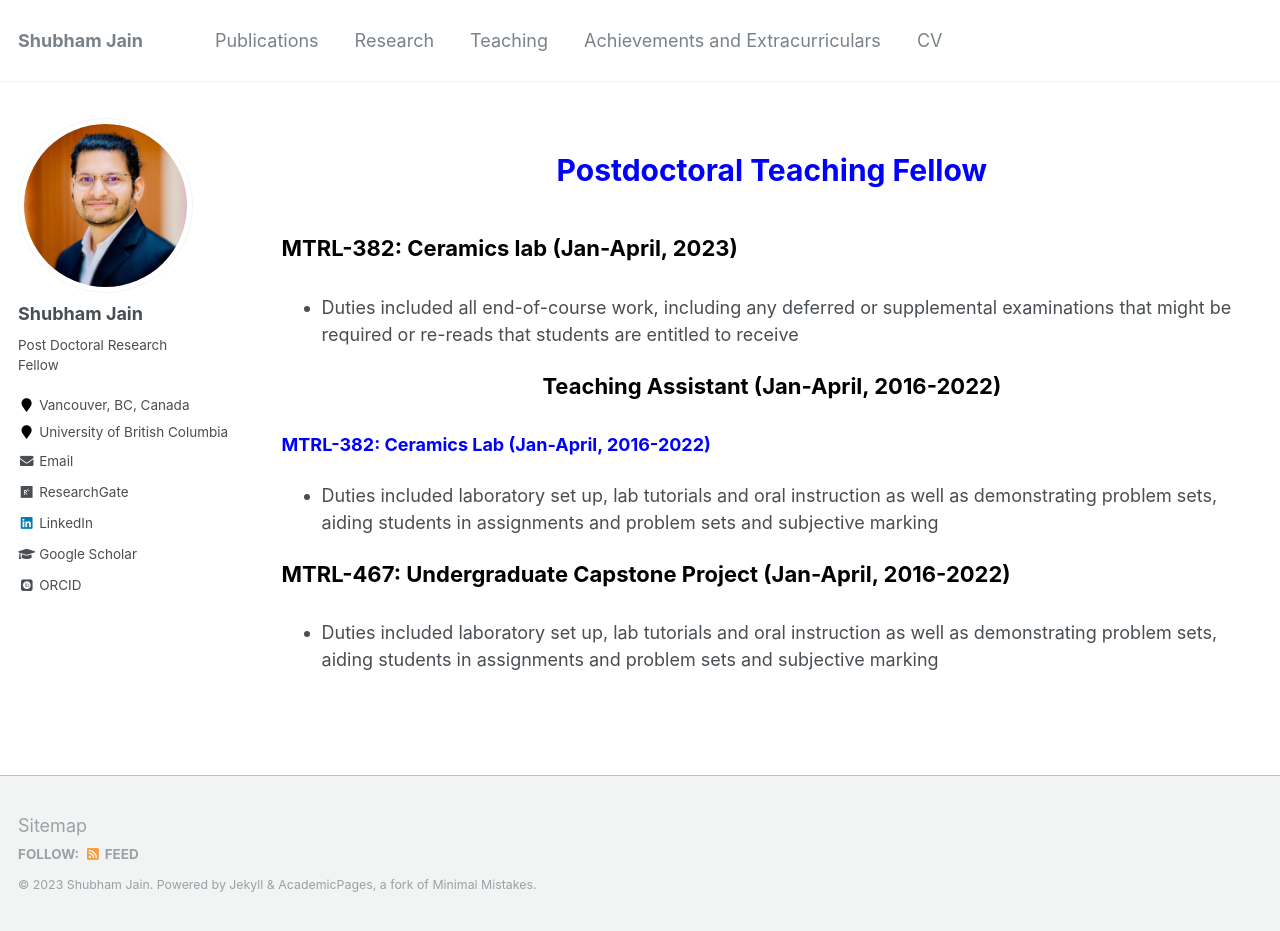
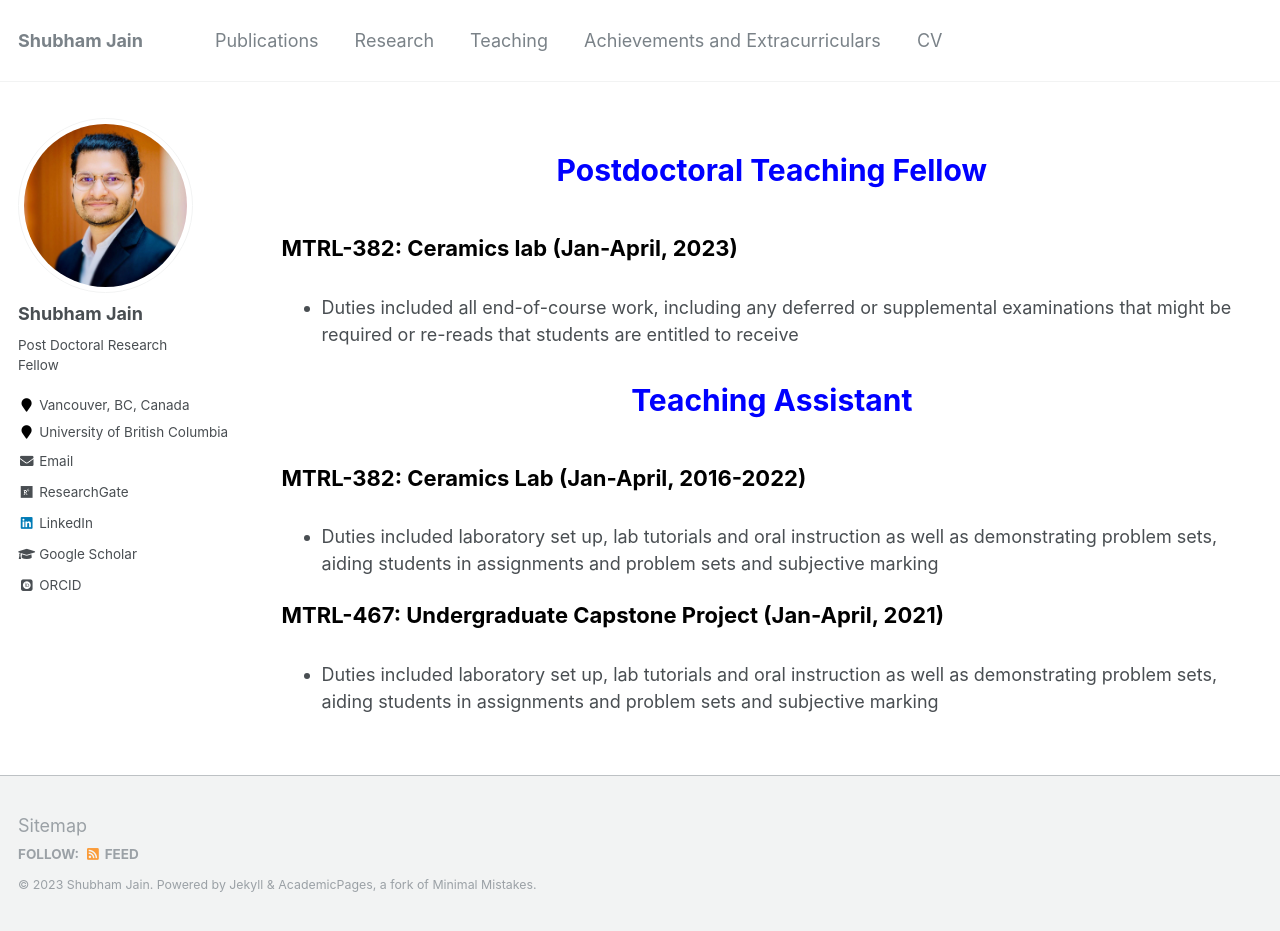
Before and after one commit to shubhamj2611/shubhamj2611.github.io, a Jekyll site: the page built from _pages/teaching.md, in a window 1280 px wide and 931 px high. Built offline with Jekyll 4.4.1, drawn with Linux system fonts in a browser that asks for light colours; some web fonts are replaced.

Commit message:
Update teaching.md

```diff
--- a/_pages/teaching.md
+++ b/_pages/teaching.md
@@ -11,12 +11,12 @@ author_profile: true
 
 * Duties included all end-of-course work, including any deferred or supplemental examinations that might be required or re-reads that students are entitled to receive
 
-<p style="text-align:center; color:Black; font-size:22px; font-weight:bold;"> Teaching Assistant (Jan-April, 2016-2022)</p>
+<p style="text-align:center; color:Blue; font-size:30px; font-weight:bold;"> Teaching Assistant </p>
 
-<p style="text-align:left; color:Blue; font-size:18px; font-weight:bold;"> MTRL-382: Ceramics Lab (Jan-April, 2016-2022) </p>
+<p style="text-align:left; color:Black; font-size:22px; font-weight:bold;"> MTRL-382: Ceramics Lab (Jan-April, 2016-2022) </p>
 
 * Duties included laboratory set up, lab tutorials and oral instruction as well as demonstrating problem sets, aiding students in assignments and problem sets and subjective marking
 
-<p style="text-align:left; color:Black; font-size:22px; font-weight:bold;"> MTRL-467: Undergraduate Capstone Project (Jan-April, 2016-2022) </p>
+<p style="text-align:left; color:Black; font-size:22px; font-weight:bold;"> MTRL-467: Undergraduate Capstone Project (Jan-April, 2021) </p>
 
 * Duties included laboratory set up, lab tutorials and oral instruction as well as demonstrating problem sets, aiding students in assignments and problem sets and subjective marking
```
